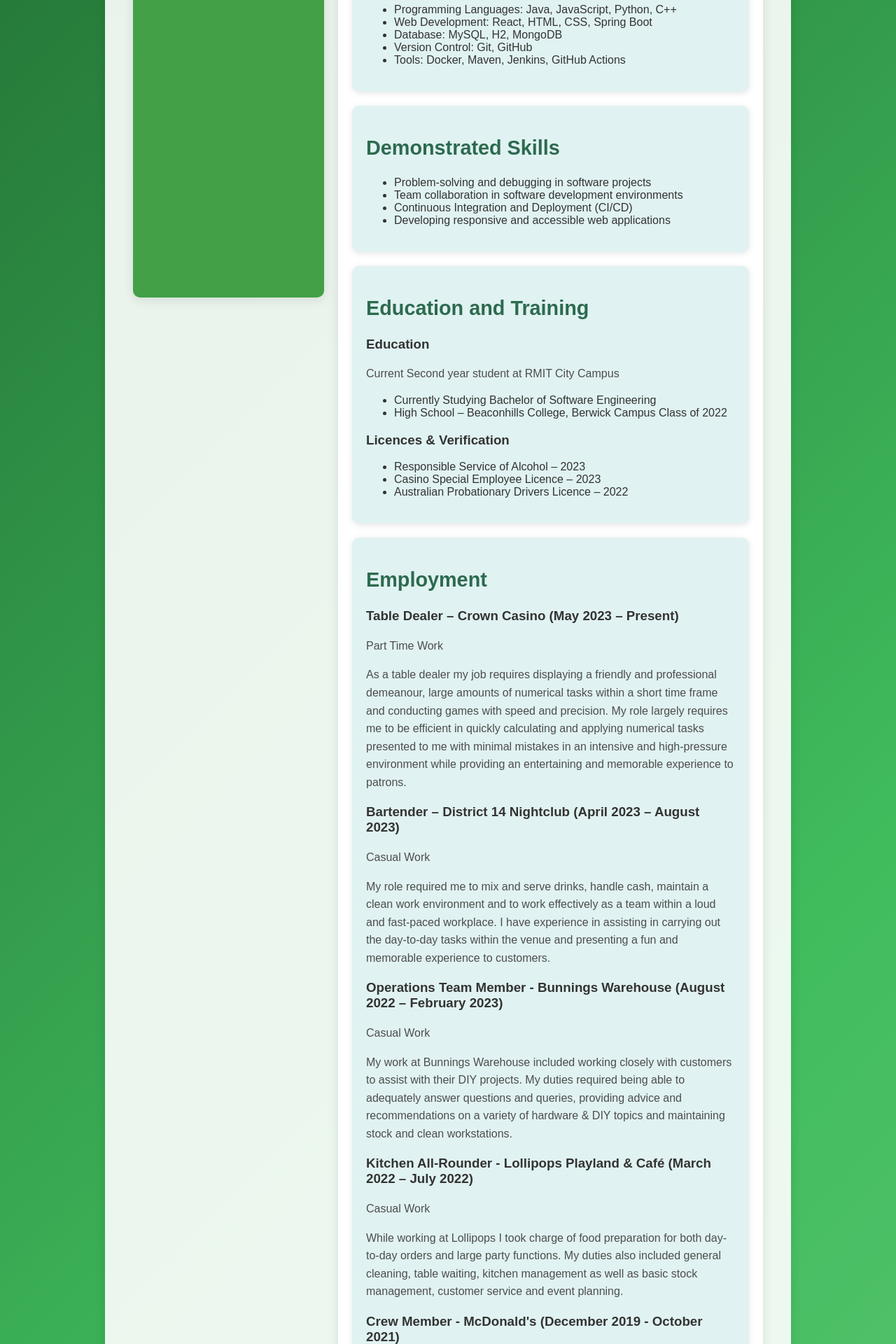
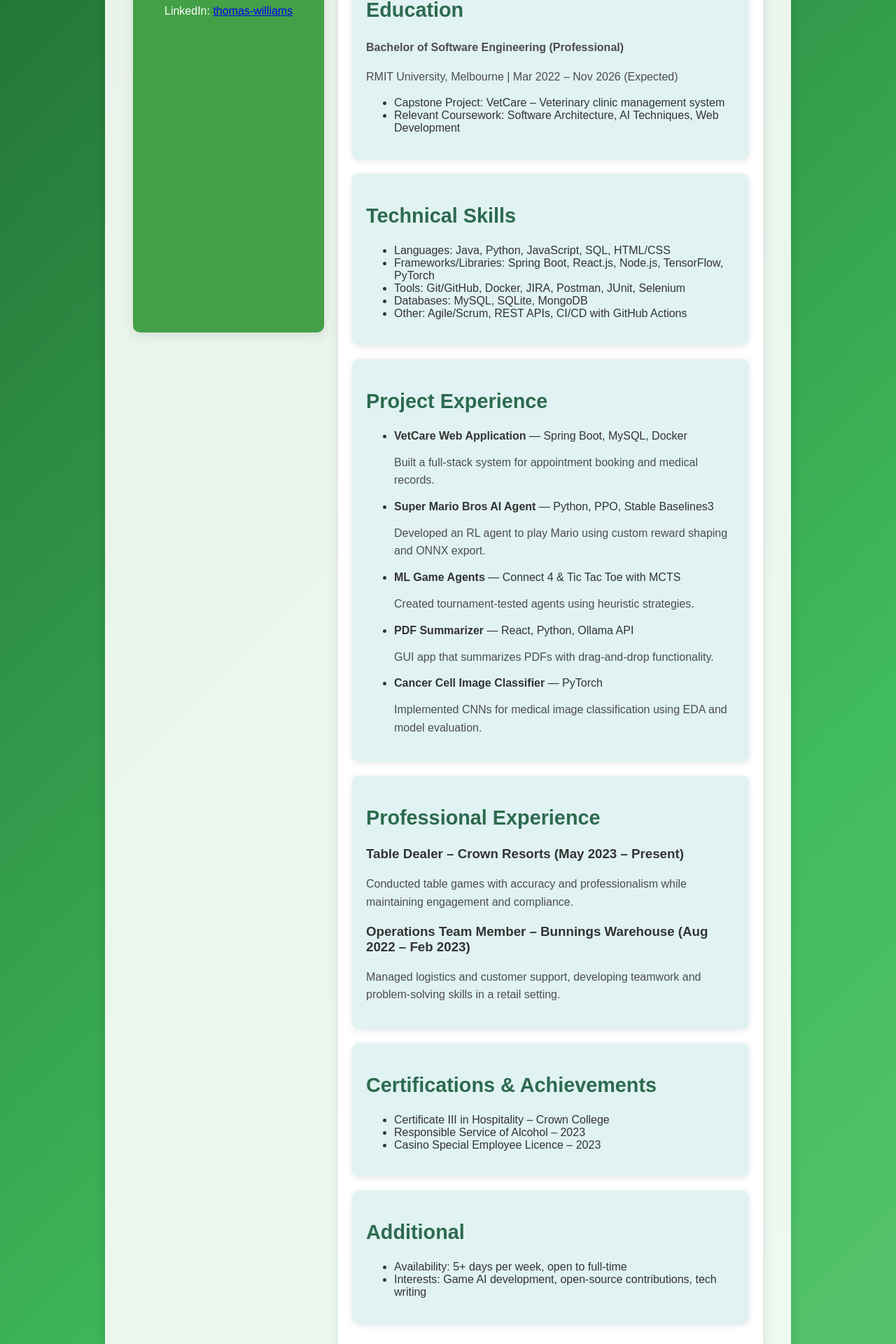
Before and after one commit to ThomasRMIT/personal-website, a React (Create React App) app: page / in a window 1280 px wide. Shown: the part 500-2420 px from the top of the page at 70% size. Built offline with nearby package versions, Linux system fonts and the light colour scheme.

Commit message:
updated project experience

```diff
--- a/src/App.js
+++ b/src/App.js
@@ -19,13 +19,12 @@ function App() {
 
   return (
     <div className="container">
-      {/* Header */}
       <header className="header">
         <h1>Thomas Williams</h1>
+        <p>Software Engineering Student | Game AI Enthusiast | Full-Stack Developer</p>
       </header>
 
       <div className="content-wrapper">
-        {/* Left Sidebar */}
         <aside className="sidebar">
           <div className="profile-picture-wrapper">
             <img
@@ -42,116 +41,95 @@ function App() {
             <p>
               GitHub: <a href="https://github.com/ThomasRMIT" target="_blank" rel="noopener noreferrer">ThomasRMIT</a>
             </p>
+            <p>
+              LinkedIn: <a href="https://linkedin.com/in/thomas-williams-9b4b36335" target="_blank" rel="noopener noreferrer">thomas-williams</a>
+            </p>
           </div>
         </aside>
 
-        {/* Main Content */}
         <main className="main-content">
-
-          {/* About Me */}
           <section className="content-section content-container">
-            <h2>About Me</h2>
+            <h2>Profile</h2>
             <p>
-              I am a passionate second-year Software Engineering student at RMIT with a strong interest in
-              developing innovative software solutions. My goal is to gain experience in various aspects of software development and work on real-world projects.
+              Enthusiastic and detail-oriented Software Engineering student with strong foundations in full-stack web development, AI/ML projects, and software architecture. Adept at collaborating in agile teams, solving complex problems, and building scalable software systems.
             </p>
           </section>
 
-          {/* Technical Skills */}
+          <section className="content-section content-container">
+            <h2>Education</h2>
+            <p><strong>Bachelor of Software Engineering (Professional)</strong></p>
+            <p>RMIT University, Melbourne | Mar 2022 – Nov 2026 (Expected)</p>
+            <ul>
+              <li>Capstone Project: VetCare – Veterinary clinic management system</li>
+              <li>Relevant Coursework: Software Architecture, AI Techniques, Web Development</li>
+            </ul>
+          </section>
+
           <section className="content-section content-container">
             <h2>Technical Skills</h2>
             <ul>
-              <li>Programming Languages: Java, JavaScript, Python, C++</li>
-              <li>Web Development: React, HTML, CSS, Spring Boot</li>
-              <li>Database: MySQL, H2, MongoDB</li>
-              <li>Version Control: Git, GitHub</li>
-              <li>Tools: Docker, Maven, Jenkins, GitHub Actions</li>
+              <li>Languages: Java, Python, JavaScript, SQL, HTML/CSS</li>
+              <li>Frameworks/Libraries: Spring Boot, React.js, Node.js, TensorFlow, PyTorch</li>
+              <li>Tools: Git/GitHub, Docker, JIRA, Postman, JUnit, Selenium</li>
+              <li>Databases: MySQL, SQLite, MongoDB</li>
+              <li>Other: Agile/Scrum, REST APIs, CI/CD with GitHub Actions</li>
             </ul>
           </section>
 
-          {/* Demonstrated Skills */}
           <section className="content-section content-container">
-            <h2>Demonstrated Skills</h2>
+            <h2>Project Experience</h2>
             <ul>
-              <li>Problem-solving and debugging in software projects</li>
-              <li>Team collaboration in software development environments</li>
-              <li>Continuous Integration and Deployment (CI/CD)</li>
-              <li>Developing responsive and accessible web applications</li>
+              <li>
+                <strong>VetCare Web Application</strong> — Spring Boot, MySQL, Docker
+                <p>Built a full-stack system for appointment booking and medical records.</p>
+              </li>
+              <li>
+                <strong>Super Mario Bros AI Agent</strong> — Python, PPO, Stable Baselines3
+                <p>Developed an RL agent to play Mario using custom reward shaping and ONNX export.</p>
+              </li>
+              <li>
+                <strong>ML Game Agents</strong> — Connect 4 & Tic Tac Toe with MCTS
+                <p>Created tournament-tested agents using heuristic strategies.</p>
+              </li>
+              <li>
+                <strong>PDF Summarizer</strong> — React, Python, Ollama API
+                <p>GUI app that summarizes PDFs with drag-and-drop functionality.</p>
+              </li>
+              <li>
+                <strong>Cancer Cell Image Classifier</strong> — PyTorch
+                <p>Implemented CNNs for medical image classification using EDA and model evaluation.</p>
+              </li>
             </ul>
           </section>
 
-           {/*
           <section className="content-section content-container">
-            <h2>Past Projects</h2>
+            <h2>Professional Experience</h2>
+            <h3>Table Dealer – Crown Resorts (May 2023 – Present)</h3>
+            <p>Conducted table games with accuracy and professionalism while maintaining engagement and compliance.</p>
+
+            <h3>Operations Team Member – Bunnings Warehouse (Aug 2022 – Feb 2023)</h3>
+            <p>Managed logistics and customer support, developing teamwork and problem-solving skills in a retail setting.</p>
+          </section>
+
+          <section className="content-section content-container">
+            <h2>Certifications & Achievements</h2>
             <ul>
-              <li>
-                <strong>VetCare Web Application</strong> - Developed a veterinary clinic management system using Spring Boot, MySQL, and Docker.
-              </li>
-              <li>
-                <strong>Community Library System</strong> - Built a CRUD system for managing library books with a focus on MVC architecture.
-              </li>
-              <li>
-                <strong>Personal Portfolio Website</strong> - Created a personal website using React and GitHub Pages, showcasing my skills and projects.
-              </li>
-            </ul>
-          </section> */}
-
-          {/* Education and Training */}
-          <section className="content-section content-container">
-            <h2>Education and Training</h2>
-            <h3>Education</h3>
-            <p>Current Second year student at RMIT City Campus</p>
-            <ul>
-              <li>Currently Studying Bachelor of Software Engineering</li>
-              <li>High School – Beaconhills College, Berwick Campus Class of 2022</li>
-            </ul>
-
-            <h3>Licences & Verification</h3>
-            <ul>
+              <li>Certificate III in Hospitality – Crown College</li>
               <li>Responsible Service of Alcohol – 2023</li>
               <li>Casino Special Employee Licence – 2023</li>
-              <li>Australian Probationary Drivers Licence – 2022</li>
             </ul>
           </section>
 
-          {/* Employment */}
           <section className="content-section content-container">
-            <h2>Employment</h2>
-
-            <h3>Table Dealer – Crown Casino (May 2023 – Present)</h3>
-            <p>Part Time Work</p>
-            <p>As a table dealer my job requires displaying a friendly and professional demeanour, large amounts of numerical tasks within a short time frame and conducting games with speed and precision. My role largely requires me to be efficient in quickly calculating and applying numerical tasks presented to me with minimal mistakes in an intensive and high-pressure environment while providing an entertaining and memorable experience to patrons. </p>
-
-            <h3>Bartender – District 14 Nightclub (April 2023 – August 2023)</h3>
-            <p>Casual Work</p>
-            <p>My role required me to mix and serve drinks, handle cash, maintain a clean work environment and to work effectively as a team within a loud and fast-paced workplace. I have experience in assisting in carrying out the day-to-day tasks within the venue and presenting a fun and memorable experience to customers. </p>
-
-            <h3>Operations Team Member - Bunnings Warehouse (August 2022 – February 2023)</h3>
-            <p>Casual Work</p>
-            <p>My work at Bunnings Warehouse included working closely with customers to assist with their DIY projects. My duties required being able to adequately answer questions and queries, providing advice and recommendations on a variety of hardware & DIY topics and maintaining stock and clean workstations. </p>
-
-            <h3>Kitchen All-Rounder - Lollipops Playland & Café (March 2022 – July 2022)</h3>
-            <p>Casual Work</p>
-            <p>While working at Lollipops I took charge of food preparation for both day-to-day orders and large party functions. My duties also included general cleaning, table waiting, kitchen management as well as basic stock management, customer service and event planning.</p>
-
-            <h3>Crew Member - McDonald's (December 2019 - October 2021)</h3>
-            <p>Casual Work</p>
-            <p>My duties while working at McDonalds included food preparation, food handling, maintaining workstations, customer service and effectively working in a team.</p>
-
-            <h3>Volunteer - The Smith Family (May 2018 - September 2018)</h3>
-            <p>Volunteering</p>
-            <p>Over an 18-week period, for 40-60 minutes a week, I volunteered for The Smith Family student2student peer support program in which I assisted in the learning improvement of students with reading difficulties. I underwent training by The Smith Family to help students develop reading confidence and skills through reading support methods. </p>
-          </section>
-
-          {/* Availability */}
-          <section className="content-section content-container">
-            <h2>Availability</h2>
-            <p>Monday - Sunday: All Day</p>
+            <h2>Additional</h2>
+            <ul>
+              <li>Availability: 5+ days per week, open to full-time</li>
+              <li>Interests: Game AI development, open-source contributions, tech writing</li>
+            </ul>
           </section>
         </main>
       </div>
 
-      {/* Footer */}
       <footer className="footer">
         <p>
           Website designed and built by Thomas with <a href="https://reactjs.org/" target="_blank" rel="noopener noreferrer">React</a>
```
